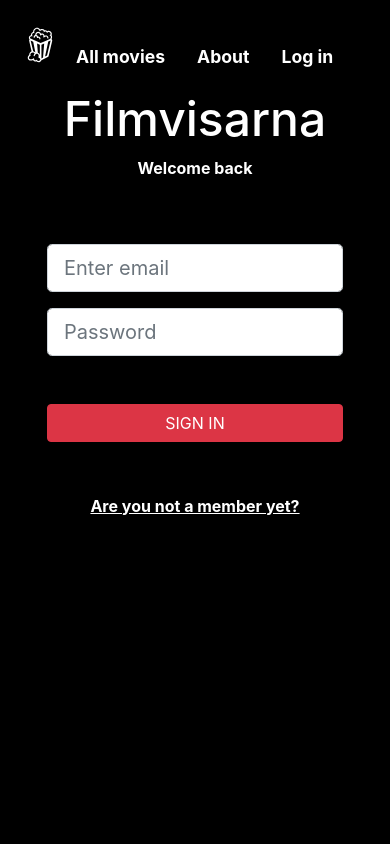
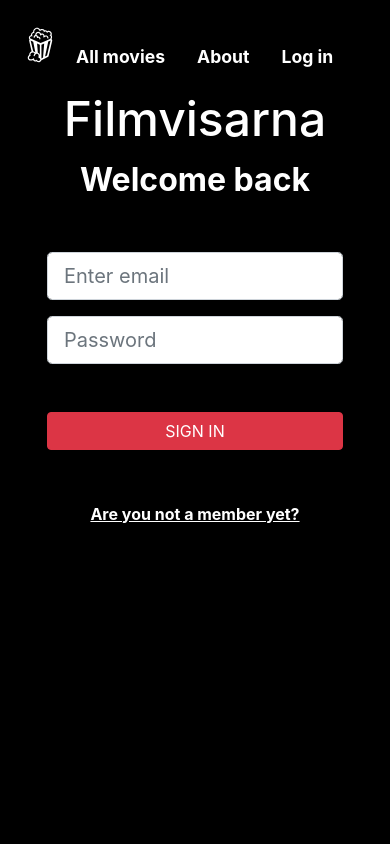
Before and after one commit to palmdaldaniel/Film-Mbapppe, a React (Create React App) app in the folder frontend/: page /login in a window 390 px wide. Shown: the top 844 px of the page. Built offline with nearby package versions, Linux system fonts and the light colour scheme; no server answers.

Commit message:
Header change and responsive on showingpage

```diff
--- a/frontend/src/components/LoginFormShowing.js
+++ b/frontend/src/components/LoginFormShowing.js
@@ -34,7 +34,7 @@ export default function Login() {
 
     return (
         <div className={styles.container}>
-            <h1 className={styles.loginformtext}>Login to check available seats and book your tickets!</h1>
+            <h1 className={styles.loginformtext}>Login to book your tickets!</h1>
             <div className={styles.loginformShowing}>
                 <Form
                     onSubmit={(e) => {
--- a/frontend/src/css/SignUp.module.css
+++ b/frontend/src/css/SignUp.module.css
@@ -47,6 +47,15 @@
   justify-content: center !important;
   align-items: center !important;
 }
+
+.registerformShowing {
+  width: 25%;
+  margin: auto;
+  justify-content: center;
+  align-items: center;
+}
+
+
 @media only screen and (max-width: 600px) {
   .header {
     font-size: 3rem;
@@ -54,6 +63,11 @@
   .registerform {
     width: 100%;
     padding: 2rem;
+  }
+
+  .registerformShowing{
+    width: 60%;
+    background: #dc3545;
   }
 }
 
@@ -64,6 +78,10 @@
   .registerform {
     width: 50%;
     padding: 2rem;
+  }
+
+  .registerformShowing{
+    width:35%;
   }
 }
 /* Large devices (laptops/desktops, 992px and up) */
@@ -133,10 +151,3 @@
   text-align: left;
   display: inline-block;
 }
-
-.registerformShowing {
-  width: 25%;
-  margin: auto;
-  justify-content: center;
-  align-items: center;
-}
--- a/frontend/src/css/login.module.css
+++ b/frontend/src/css/login.module.css
@@ -28,6 +28,14 @@
   align-items: center;
 }
 
+.loginformtext {
+  display: flex;
+  margin-bottom: 2rem;
+  justify-content: center;
+}
+
+
+
 
 
 @media only screen and (max-width: 600px) {
@@ -38,11 +46,16 @@
     width: 100%;
     padding: 2rem;
   }
+  .loginformShowing {
+    width: 60%;
+  }
 
-
-  .loginformShowing {
-    width: 50%;
-
+  .loginformtext {
+    font-size: 2rem;
+    display: flex;
+    margin-bottom: 1rem;
+    margin-right: auto;
+    margin-left: auto;
   }
 
 
@@ -138,7 +151,3 @@
 .buttonContainer {
   padding: 0px !important;
 }
-
-.loginformtext {
-  margin-bottom: 2rem;
-}
--- a/frontend/src/pages/ShowingPage.js
+++ b/frontend/src/pages/ShowingPage.js
@@ -22,12 +22,12 @@ const ShowingPage = (props) => {
     // eslint-disable-next-line
   }, []);
 
-  useEffect(() => {
+/*   useEffect(() => {
     return () => {
     setShowLogin(true);
     };
     }, [setShowLogin]);
-
+ */
   return (
     <div>
       <MovieInfo showing={showing} />
```
